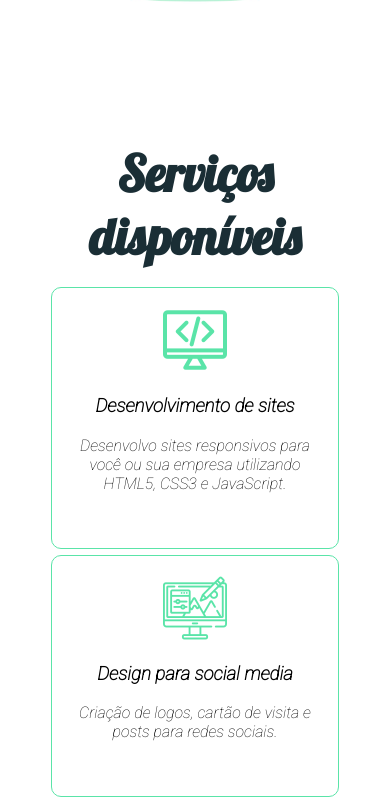
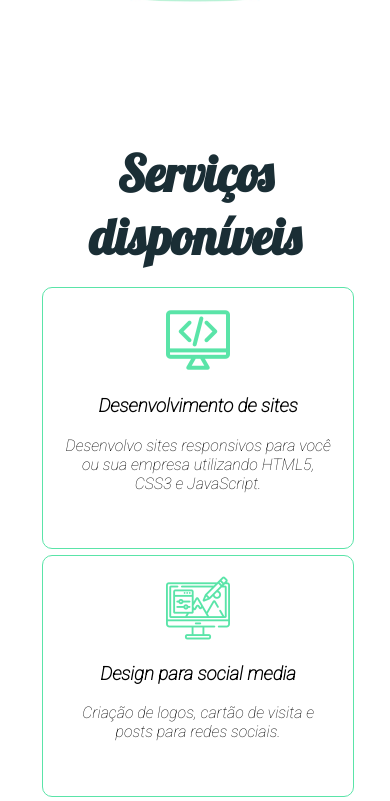
Before and after one commit to danielmendess1/servicosdisponiveis, a plain HTML site: page index.html in a window 390 px wide. Shown: the part 1038-1839 px from the top of the page. Drawn offline with Linux system fonts and the light colour scheme; a web font is replaced by a local one.

Commit message:
Update resposivo.css

```diff
--- a/resposivo.css
+++ b/resposivo.css
@@ -29,7 +29,7 @@
    width: 10px;
    }
    .card{
-    width: 92%;
+    width: 100%;
    }
 
    .whats{
```
